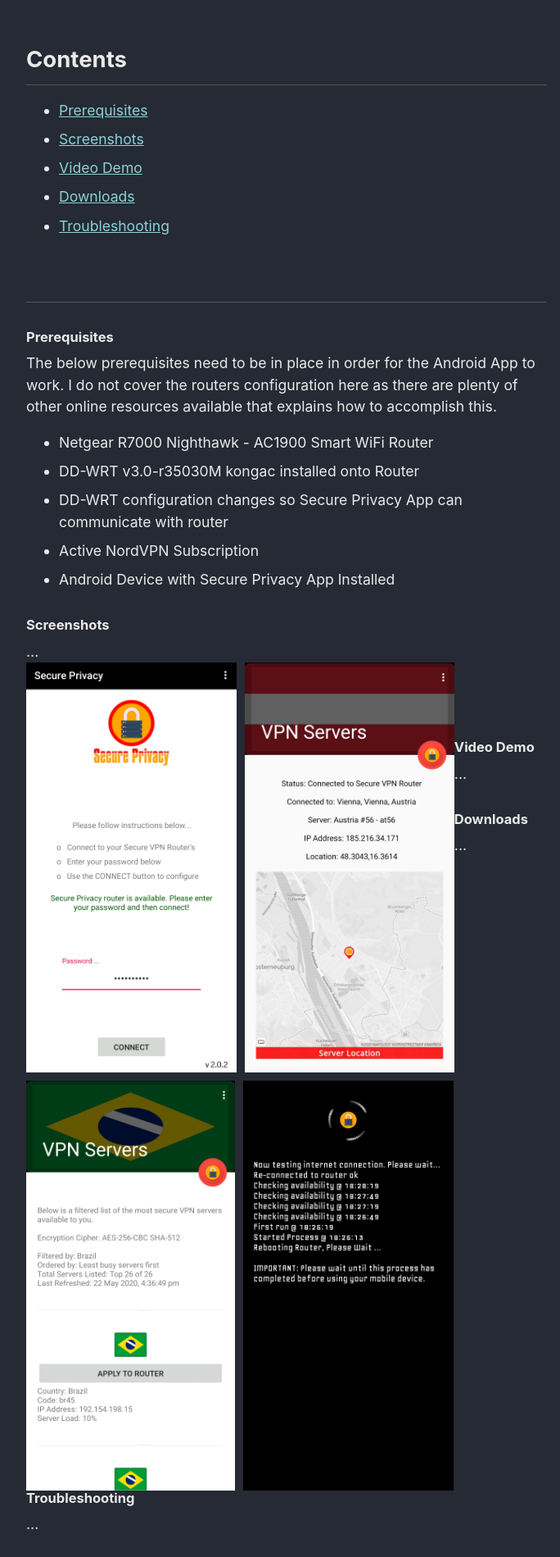
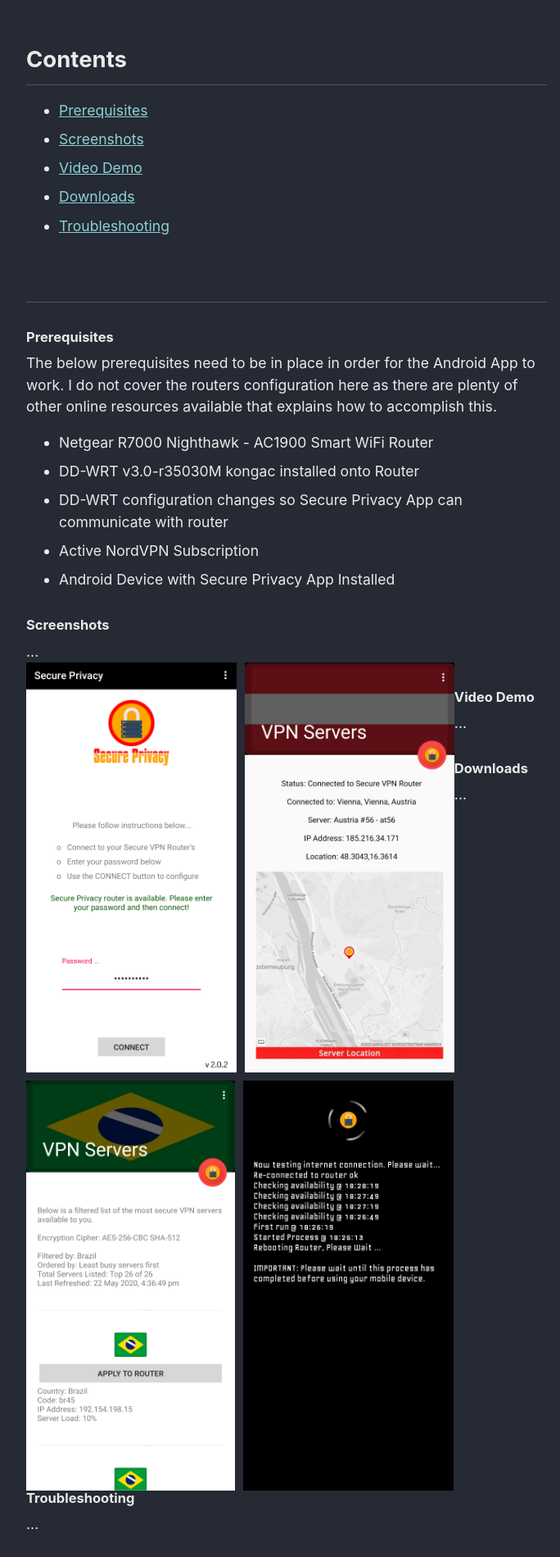
Before and after one commit to julianmummery/julianmummery.github.io, a Jekyll site: the page built from _pages/secureprivacy.md, in a window 1280 px wide. Shown: the part 514-2413 px from the top of the page at 82% size, without its empty margins (290-974 px from the left). Built offline with Jekyll 4.4.1, drawn with Linux system fonts in a browser that asks for light colours; nearby versions of some CDN libraries.

Commit message:
Update secureprivacy.md

```diff
--- a/_pages/secureprivacy.md
+++ b/_pages/secureprivacy.md
@@ -42,12 +42,11 @@
 ...
 </p>
 
-<span style="float: left;"><img style="height:500px; object-fit: contain;" alt="Secure Privacy Screenshot 1" src="/assets/images/Software-SecurePrivacy-1.png" /></span>
-<span style="float: left; padding-left: 10px;"><img style="height:500px; object-fit: contain;" alt="Secure Privacy Screenshot 2" src="/assets/images/Software-SecurePrivacy-2.png" /></span>
-<span style="float: left; padding-top: 10px;"><img style="height:500px; object-fit: contain;" alt="Secure Privacy Screenshot 3" src="/assets/images/Software-SecurePrivacy-3.png" /></span>
-<span style="float: left; padding-left: 10px; padding-top: 10px;"><img style="height:500px; object-fit: contain;" alt="Secure Privacy Screenshot 4" src="/assets/images/Software-SecurePrivacy-4.png" /></span>
+<div style="float: left;"><img style="height:500px; object-fit: contain;" alt="Secure Privacy Screenshot 1" src="/assets/images/Software-SecurePrivacy-1.png" /></div>
+<div style="float: left; padding-left: 10px;"><img style="height:500px; object-fit: contain;" alt="Secure Privacy Screenshot 2" src="/assets/images/Software-SecurePrivacy-2.png" /></div>
+<div style="float: left; padding-top: 10px;"><img style="height:500px; object-fit: contain;" alt="Secure Privacy Screenshot 3" src="/assets/images/Software-SecurePrivacy-3.png" /></div>
+<div style="float: left; padding-left: 10px; padding-top: 10px;"><img style="height:500px; object-fit: contain;" alt="Secure Privacy Screenshot 4" src="/assets/images/Software-SecurePrivacy-4.png" /></div>
 
-<br>
 
 <div id="3"></div>
 <h4>Video Demo</h4>
```
